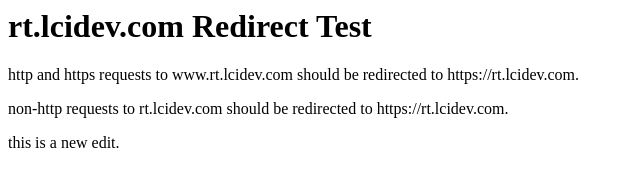
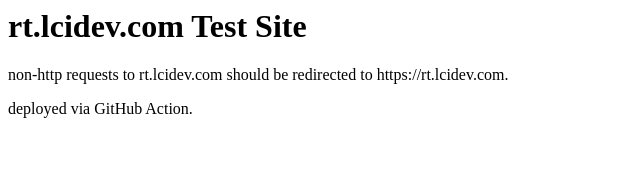
Before and after one commit to tlanders/rtweb, a plain HTML site: page src/index.html in a window 1280 px wide. Shown: the whole page, without its empty margins (0-640 px from the left). Drawn offline with Linux system fonts and the light colour scheme.

Commit message:
updated index

```diff
--- a/src/index.html
+++ b/src/index.html
@@ -1,9 +1,8 @@
 <html>
-  <head><title>Redirect Test</title></head>
+  <head><title>Welcome</title></head>
   <body>
-    <h1>rt.lcidev.com Redirect Test</h1>
-    <p>http and https requests to www.rt.lcidev.com should be redirected to https://rt.lcidev.com.</p>
+    <h1>rt.lcidev.com Test Site</h1>
     <p>non-http requests to rt.lcidev.com should be redirected to https://rt.lcidev.com.</p>
-    <p>this is a new edit.</p>
+    <p>deployed via GitHub Action.</p>
   </body>
 </html>
```
